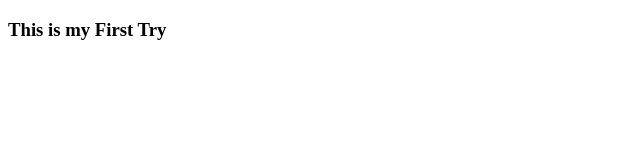
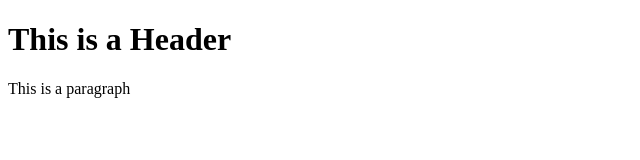
Before and after one commit to MayaJoshi/AngularDemo, a plain HTML site: page index.html in a window 1280 px wide. Shown: the whole page, without its empty margins (0-640 px from the left). Drawn offline with Linux system fonts and the light colour scheme.

Commit message:
second commit

```diff
--- a/index.html
+++ b/index.html
@@ -1,9 +1,9 @@
 <!DOCTYPE html>
 <html>
-    <head>
+    <head></head>
 
-    </head>
     <body>
-        <h3>This is my First Try</h3>
+        <h1>This is a Header</h1>
+        <p>This is a paragraph</p>
     </body>
 </html>
```
